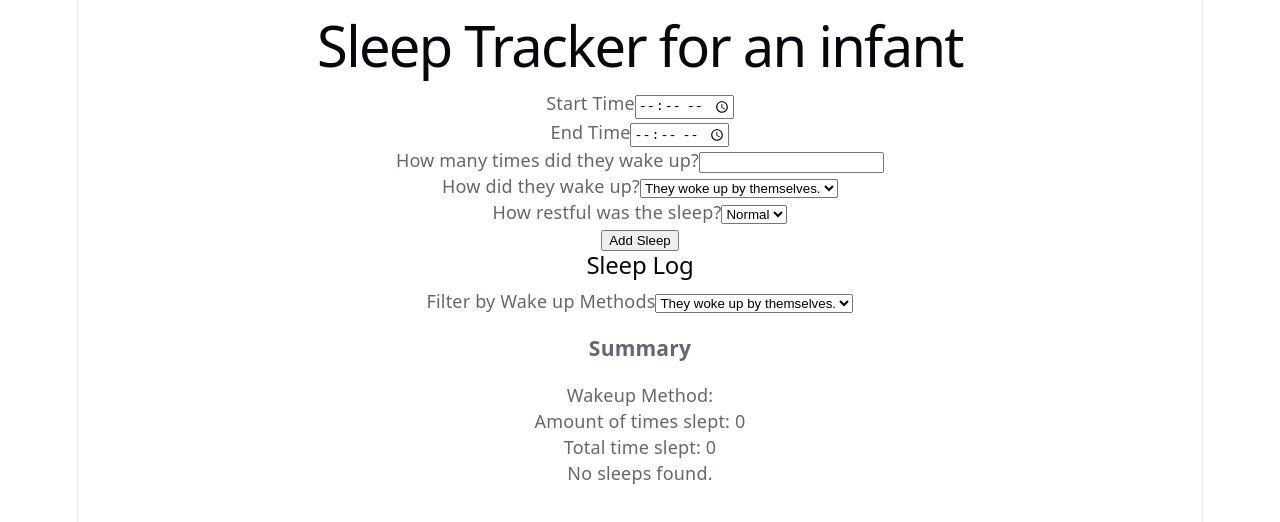
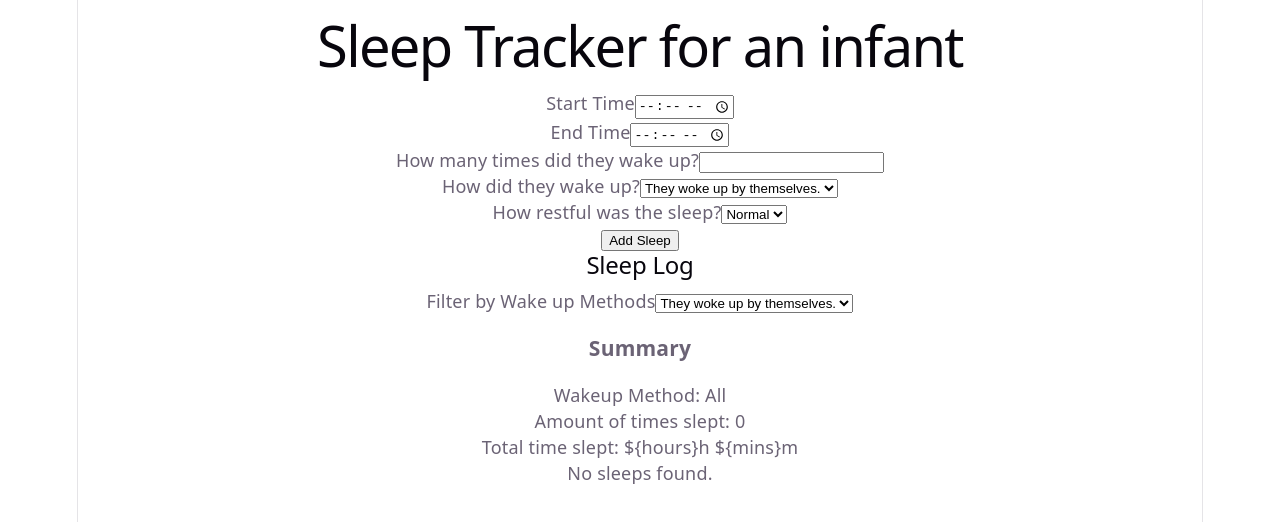
Before and after one commit to byronkeckWeber/Interim-Project, a React (Vite) app: page / in a window 1280 px wide. Shown: the top 522 px of the page. Built offline with nearby package versions, Linux system fonts and the light colour scheme.

Commit message:
Summary Fix

```diff
--- a/src/components/NewSleep.jsx
+++ b/src/components/NewSleep.jsx
@@ -1,9 +1,24 @@
 import SleepForm from "./SleepForm"
+
+function calculateDuration(startTime, endTime) {
+    const [startHour, startMin] = startTime.split(':').map(Number);
+    const [endHour, endMin] = entTime.split(':').map(Number);
+
+    let startMinutes = startHour * 60 + startMin;
+    let endMinutes = endHour * 60 + endMin;
+
+    let diff = endMinutes - startMinutes;
+    if (dif < 0) //If the sleep crossed over midnight.
+                //Also why I can't check if the end time is before the start time.
+        diff += 24 * 60;
+    return diff;
+}
 
 function NewSleep(props) {
     const saveSleepDataHandler = (enteredSleepData) => {
         const sleepData = {
             ...enteredSleepData,
+            duration: calculateDuration(enteredSleepData.startTime, enteredSleepData.endTime),
             id: Date.now().toString()
         }
 
--- a/src/components/SleepItem.jsx
+++ b/src/components/SleepItem.jsx
@@ -1,9 +1,17 @@
+function formatDuration(minutes) {
+    if (typeof minutes !== "number" || isNaN(minutes))
+        return "N/A";
+    const hours = Math.floor(minutes/60);
+    const mins = minutes % 60;
+    return '${hours}h ${mins}m';
+}
+
 function SleepItem(props) {
     return (
         <div className="card">
             <h3>Start Time: {props.startTime}</h3>
             <p>End Time: {props.endTime}</p>
-            <p>Duration:  {props.startTime - props.endTime}</p>
+            <p>Duration:  {formatDuration(props.duration)}</p>
             <p>They woke up {props.wakeUpAmount} times</p>
             <p>They were woke up by: { props.wakeUpMethod === "Himself" ?
             ("Themself.") : (props.wakeUpMethod === "WokeHimUp" ?
--- a/src/components/SleepList.jsx
+++ b/src/components/SleepList.jsx
@@ -29,6 +29,7 @@ function SleepList(props) {
                 key={sleep.id}
                 startTime={sleep.startTime}
                 endTime={sleep.endTime}
+                duration={sleep.duration}
                 wakeUpAmount={sleep.wakeUpAmount}
                 wakeUpMethod={sleep.wakeUpMethod}
                 restfulness={sleep.restfulness}
--- a/src/components/SleepSummary.jsx
+++ b/src/components/SleepSummary.jsx
@@ -1,15 +1,23 @@
+function formatDuration(minutes) {
+    if (typeof minutes !== "number" || isNaN(minutes))
+        return "0h 0m";
+    const hours = Math.floor(minutes/60);
+    const mins = minutes % 60;
+    return '${hours}h ${mins}m';
+}
+
 function SleepSummary(props) {
     const total = props.items.reduce((sum, sleep) =>
-    sum + Number(sleep.duration), 0);
+    sum + Number(sleep.duration || 0), 0);
 
     const amount = props.items.length;
 
     return (
         <div>
             <h3>Summary</h3>
-            <p>Wakeup Method: {props.wakeUpMethod}</p>
+            <p>Wakeup Method: {props.type}</p>
             <p>Amount of times slept: {amount}</p>
-            <p>Total time slept: {total}</p>
+            <p>Total time slept: {formatDuration(total)}</p>
         </div>
     );
 }
```
